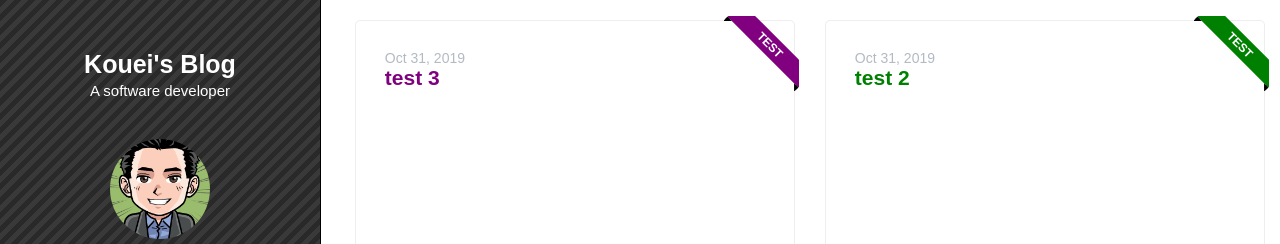
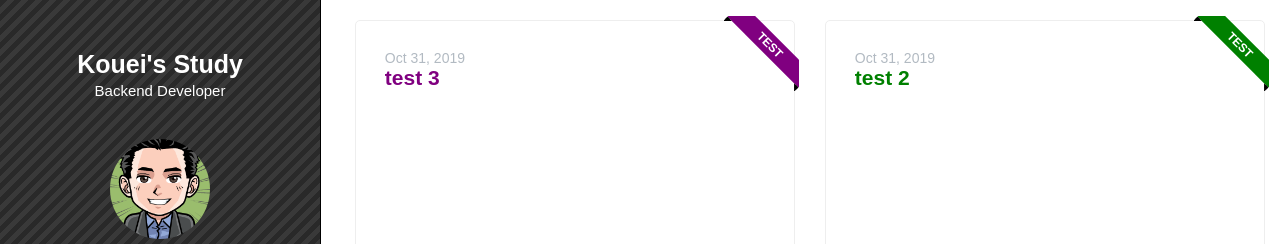
Before and after one commit to kouei-dev/kouei-dev.github.io, a Jekyll site: the page built from index.md, in a window 1280 px wide. Shown: the top 244 px of the page. Built offline with Jekyll 4.4.1, drawn with Linux system fonts in a browser that asks for light colours; our own code applies the rules of GitHub Pages for plain Markdown files.

Commit message:
[design] change title and subtitle of blog

```diff
--- a/_config.yml
+++ b/_config.yml
@@ -1,8 +1,8 @@
 ##############################################
 # Site wide configuration
 ##############################################
-title: Kouei's Blog
-sub-title: A software developer
+title: Kouei's Study
+sub-title: Backend Developer
 email: hkim3139@gmail.com
 description: >- # this means to ignore newlines until "baseurl:"
   A simple developer blog powered by jekyll.
```
